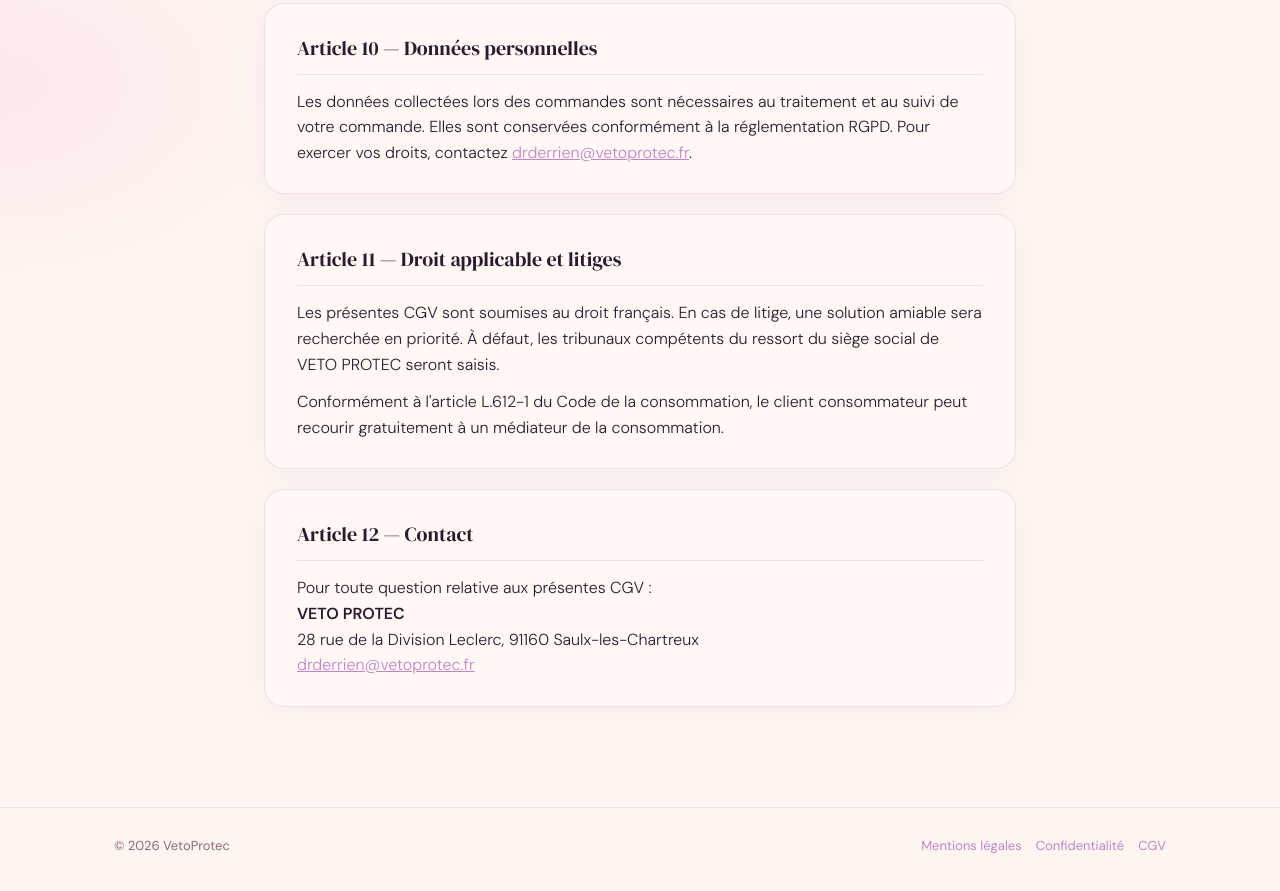
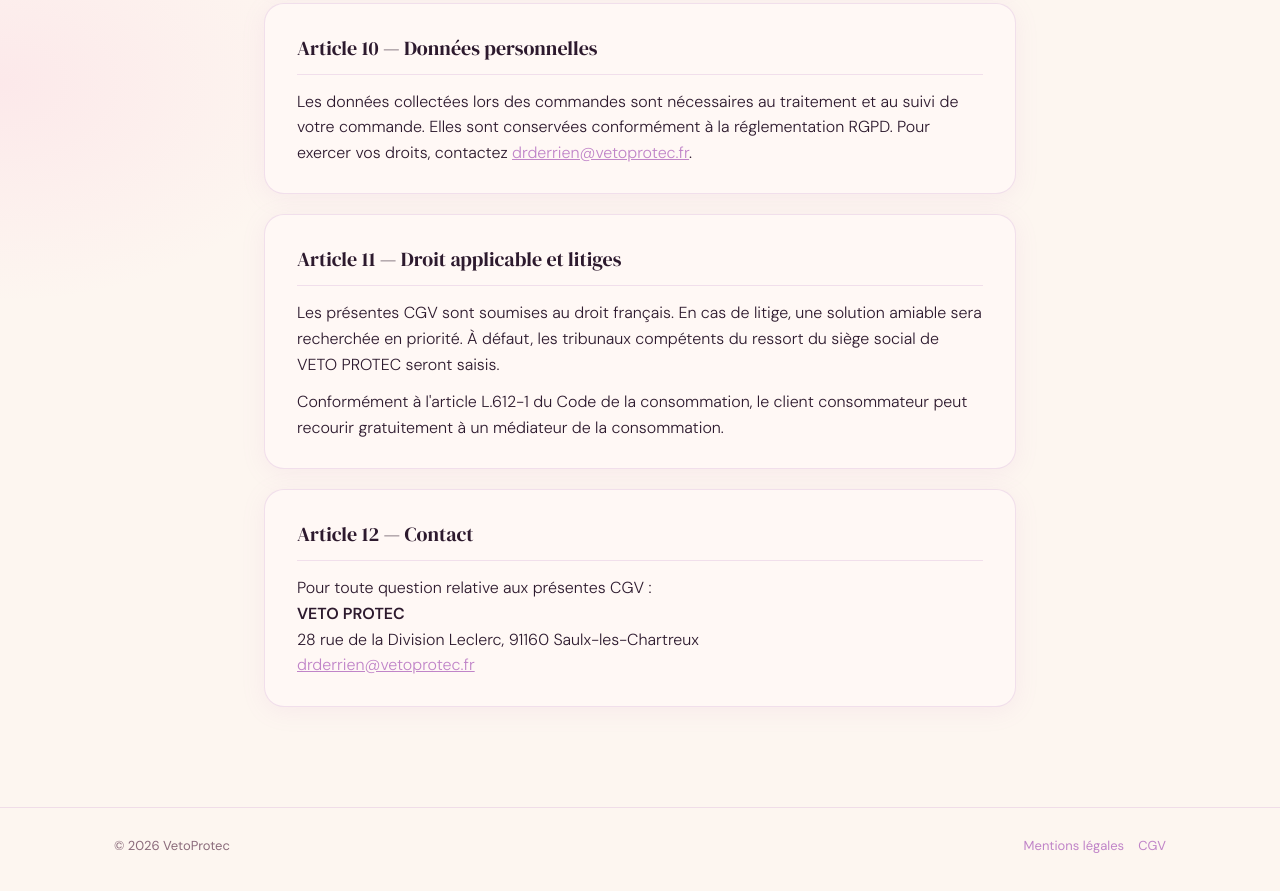
Before and after one commit to Flo-whatever/VetoProtec, a plain HTML site: page cgv.html in a window 1280 px wide. Shown: the part 3169-4060 px from the top of the page. Drawn offline with Linux system fonts and the light colour scheme.

Commit message:
Remove link to Confidentialité in cgv.html

```diff
--- a/cgv.html
+++ b/cgv.html
@@ -218,7 +218,6 @@
       <div>© <span id="y"></span> VetoProtec</div>
       <div style="display:flex;gap:14px;flex-wrap:wrap">
         <a href="/mentions-legales.html" style="text-decoration:none">Mentions légales</a>
-        <a href="/confidentialite.html" style="text-decoration:none">Confidentialité</a>
         <a href="/cgv.html" style="text-decoration:none">CGV</a>
       </div>
     </div>
```
